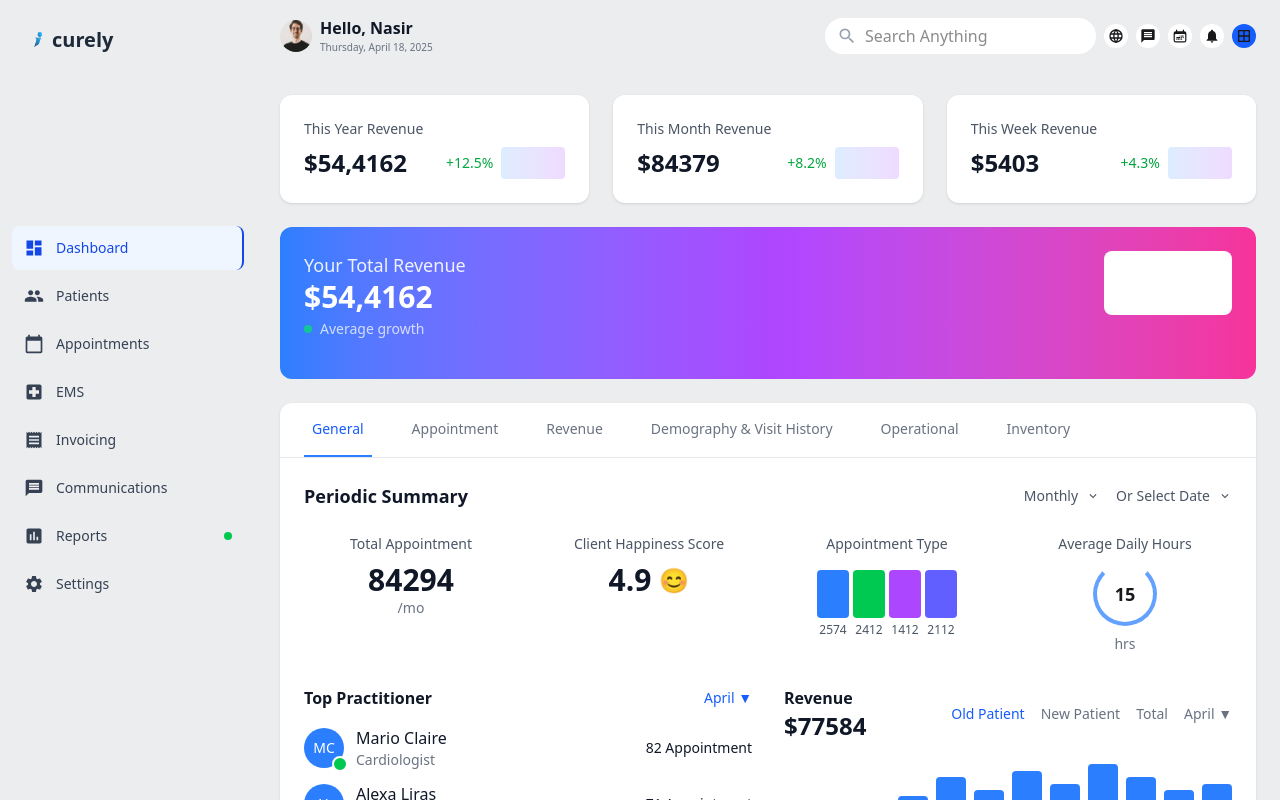
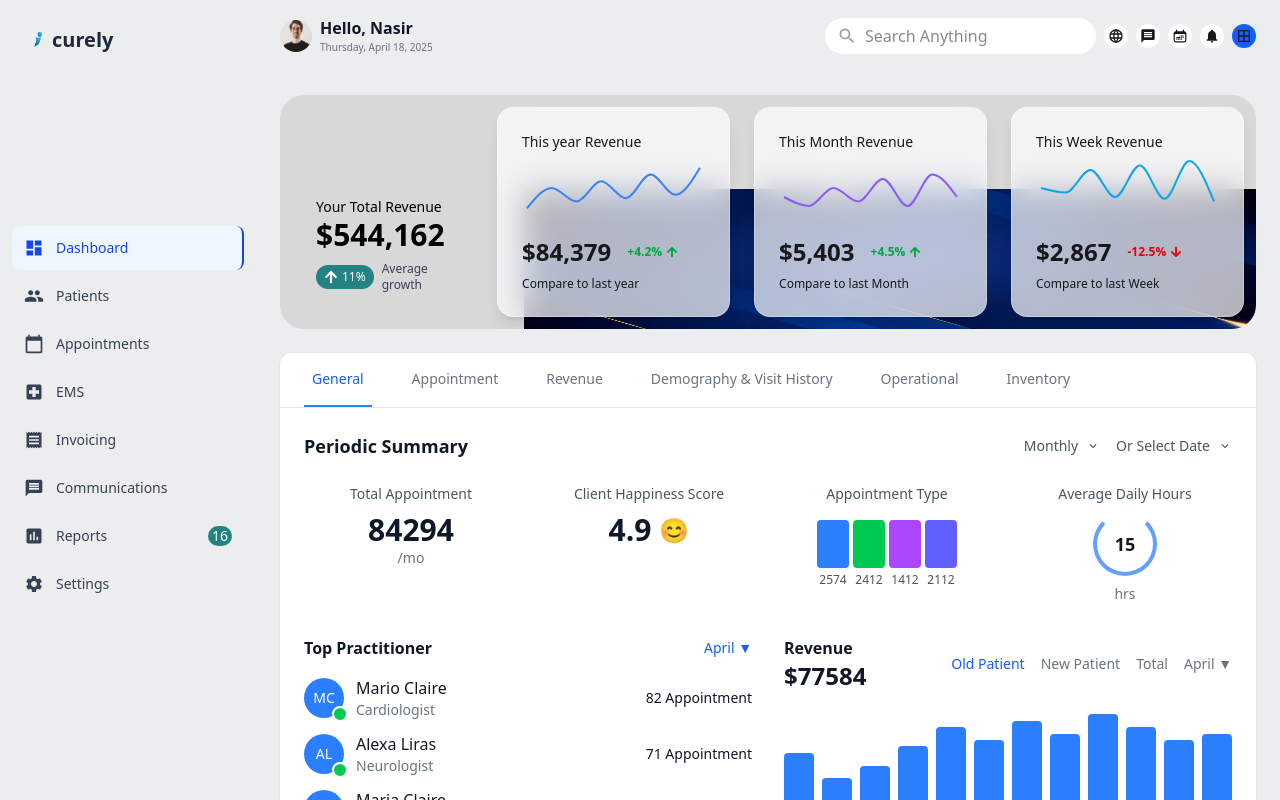
Before and after one commit to arman-miaa/AdminFlow, a React (Vite) app: page / in a window 1280 px wide. Built offline with nearby package versions, Linux system fonts and the light colour scheme.

Commit message:
RevenueOverview section done

```diff
--- a/package.json
+++ b/package.json
@@ -15,6 +15,7 @@
     "react-dom": "^19.1.0",
     "react-icons": "^5.5.0",
     "react-router": "^7.7.0",
+    "recharts": "^3.1.0",
     "tailwindcss": "^4.1.11"
   },
   "devDependencies": {
--- /dev/null
+++ b/src/components/RevenueOverview.jsx
@@ -0,0 +1,130 @@
+import { LineChart, Line, ResponsiveContainer } from "recharts";
+import { FaArrowUp, FaArrowDown } from "react-icons/fa";
+import bgImg from "../assets/bg.avif";
+
+const RevenueOverview = () => {
+  const cards = [
+    {
+      title: "This year Revenue",
+      amount: "$84,379",
+      percent: "+4.2%",
+      compare: "Compare to last year",
+      isDown: false,
+      color: "#3B82F6", // Blue
+      chartData: [
+        { value: 100 },
+        { value: 400 },
+        { value: 200 },
+        { value: 500 },
+        { value: 250 },
+        { value: 600 },
+        { value: 300 },
+        { value: 700 },
+      ],
+    },
+    {
+      title: "This Month Revenue",
+      amount: "$5,403",
+      percent: "+4.5%",
+      compare: "Compare to last Month",
+      isDown: false,
+      color: "#8B5CF6", // Purple
+      chartData: [
+        { value: 200 },
+        { value: 100 },
+        { value: 300 },
+        { value: 150 },
+        { value: 400 },
+        { value: 100 },
+        { value: 450 },
+        { value: 200 },
+      ],
+    },
+    {
+      title: "This Week Revenue",
+      amount: "$2,867",
+      percent: "-12.5%",
+      compare: "Compare to last Week",
+      isDown: true,
+      color: "#0EA5E9", // Sky
+      chartData: [
+        { value: 300 },
+        { value: 250 },
+        { value: 500 },
+        { value: 200 },
+        { value: 550 },
+        { value: 180 },
+        { value: 600 },
+        { value: 150 },
+      ],
+    },
+  ];
+
+  return (
+    <div
+      className="relative bg-[#d8d8d8] rounded-3xl p-3 bg-no-repeat bg-bottom-right overflow-hidden"
+      style={{
+        backgroundImage: `url(${bgImg})`,
+        backgroundSize: "75% 60%",
+        backgroundPosition: "bottom right",
+      }}
+    >
+      <div className="flex flex-col lg:flex-row gap-2">
+        {/* Info Box */}
+        <div className="lg:w-1/4 w-full bg-transparent  text-black rounded-2xl p-6 flex flex-col justify-end">
+          <p className="text-sm ">Your Total Revenue</p>
+          <h2 className="text-3xl font-bold">$544,162</h2>
+          <div className="flex items-center gap-2 mt-2">
+            <span className="bg-[#228380] text-white text-xs px-2 py-1 rounded-full flex items-center gap-1">
+              <FaArrowUp className="text-sm" />
+              11%
+            </span>
+            <span className="text-xs text-gray-700">Average growth</span>
+          </div>
+        </div>
+
+        {/* Revenue Cards */}
+        <div className="grid grid-cols-1 md:grid-cols-3 gap-6 w-full">
+          {cards.map((item, index) => (
+            <div
+              key={index}
+              className="relative bg-white/70  backdrop-blur-lg border border-white/30 rounded-2xl p-6 shadow-lg"
+            >
+              <p className="text-sm mb-1">{item.title}</p>
+
+              {/* Chart */}
+              <div className="h-16 mb-4">
+                <ResponsiveContainer width="100%" height="100%">
+                  <LineChart data={item.chartData}>
+                    <Line
+                      type="monotone"
+                      dataKey="value"
+                      stroke={item.color}
+                      strokeWidth={2}
+                      dot={false}
+                    />
+                  </LineChart>
+                </ResponsiveContainer>
+              </div>
+
+              <h2 className="text-2xl font-bold flex items-center gap-2">
+                {item.amount}
+                <span
+                  className={`text-xs px-2 py-1 rounded-full flex items-center gap-1 ${
+                    item.isDown ? " text-red-600" : " text-green-600"
+                  }`}
+                >
+                  {item.percent}
+                  {item.isDown ? <FaArrowDown /> : <FaArrowUp />}
+                </span>
+              </h2>
+              <p className="text-xs  mt-2">{item.compare}</p>
+            </div>
+          ))}
+        </div>
+      </div>
+    </div>
+  );
+};
+
+export default RevenueOverview;
--- a/src/pages/Dashboard.jsx
+++ b/src/pages/Dashboard.jsx
@@ -1,27 +1,9 @@
 import { MdKeyboardArrowDown } from "react-icons/md";
 import DashboardExtended from "../components/DashboardExtended";
+import RevenueOverview from "../components/RevenueOverview";
 
 const Dashboard = () => {
-  const revenueCards = [
-    {
-      title: "This Year Revenue",
-      amount: "$54,4162",
-      change: "+12.5%",
-      trend: "up",
-    },
-    {
-      title: "This Month Revenue",
-      amount: "$84379",
-      change: "+8.2%",
-      trend: "up",
-    },
-    {
-      title: "This Week Revenue",
-      amount: "$5403",
-      change: "+4.3%",
-      trend: "up",
-    },
-  ];
+
 
   const appointmentTypes = [
     { name: "General", count: 2574, color: "bg-blue-500" },
@@ -65,42 +47,10 @@ const Dashboard = () => {
 
   return (
     <div className="p-6 space-y-6">
-      {/* Revenue Cards */}
-      <div className="grid grid-cols-1 md:grid-cols-3 gap-6">
-        {revenueCards.map((card, index) => (
-          <div key={index} className="bg-white rounded-xl p-6 shadow-sm">
-            <h3 className="text-sm font-medium text-gray-600 mb-2">
-              {card.title}
-            </h3>
-            <div className="flex items-center justify-between">
-              <span className="text-2xl font-bold text-gray-900">
-                {card.amount}
-              </span>
-              <div className="flex items-center space-x-2">
-                <span className="text-sm text-green-600">{card.change}</span>
-                <div className="w-16 h-8 bg-gradient-to-r from-blue-400 to-purple-500 rounded opacity-20"></div>
-              </div>
-            </div>
-          </div>
-        ))}
-      </div>
+      <RevenueOverview/>
 
-      {/* Main Revenue Card */}
-      <div className="bg-gradient-to-r from-blue-500 via-purple-500 to-pink-500 rounded-xl p-6 text-white">
-        <div className="flex justify-between items-start mb-4">
-          <div>
-            <h3 className="text-lg font-medium opacity-90">
-              Your Total Revenue
-            </h3>
-            <p className="text-3xl font-bold">$54,4162</p>
-            <p className="text-sm opacity-75 flex items-center mt-1">
-              <span className="w-2 h-2 bg-green-400 rounded-full mr-2"></span>
-              Average growth
-            </p>
-          </div>
-          <div className="w-32 h-16 bg-white bg-opacity-20 rounded-lg"></div>
-        </div>
-      </div>
+
+
 
       {/* Tab Navigation */}
       <div className="bg-white rounded-xl shadow-sm">
--- a/src/shared/Sidebar.jsx
+++ b/src/shared/Sidebar.jsx
@@ -55,7 +55,9 @@ const menuItems = [
                 <item.icon className="w-5 h-5 mr-3" />
                 <span className="flex-1">{item.label}</span>
                 {item.hasNotification && (
-                  <div className="w-2 h-2 bg-green-500 rounded-full"></div>
+                  <div className=" bg-[#228380] rounded-full text-white px-1">
+                    16
+                  </div>
                 )}
               </NavLink>
             </li>
```
Also changed, not shown: src/assets/bg.avif (added), 1 other file (tests, documents, lock files or other folders).
